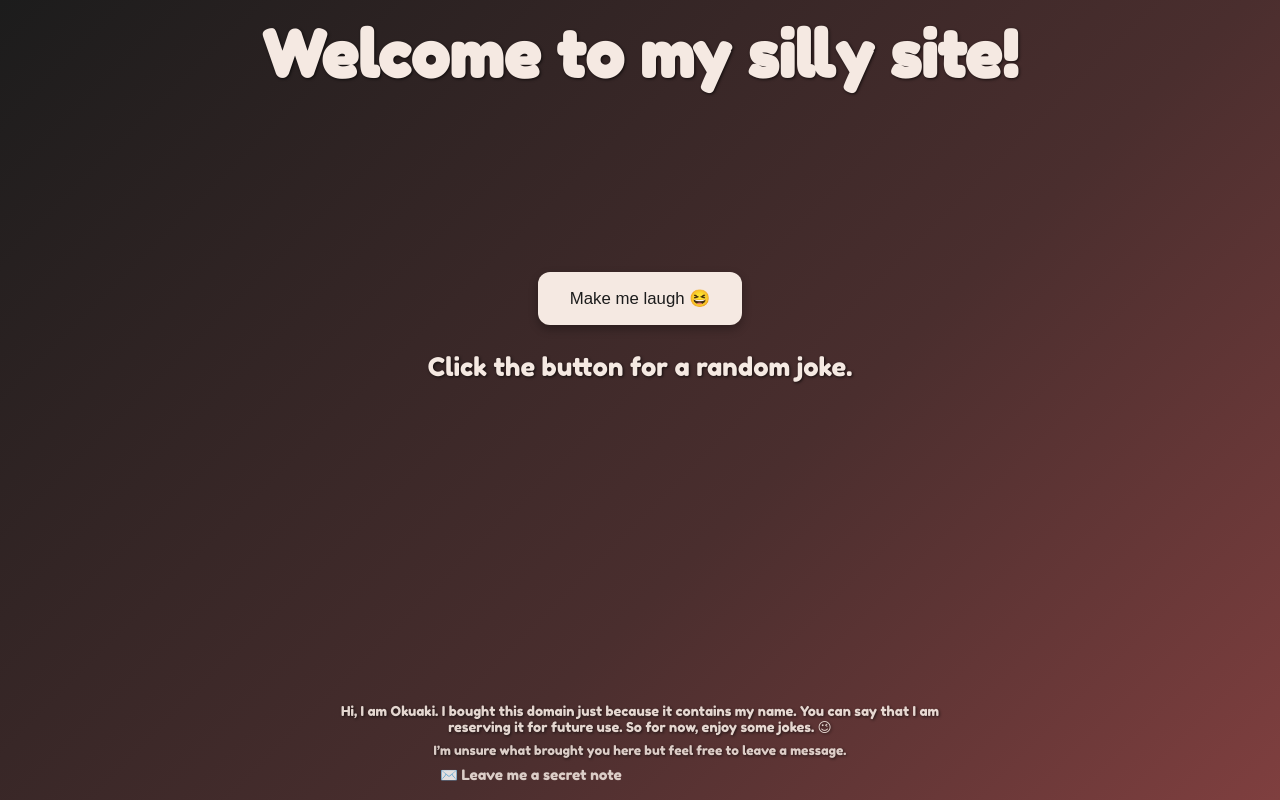
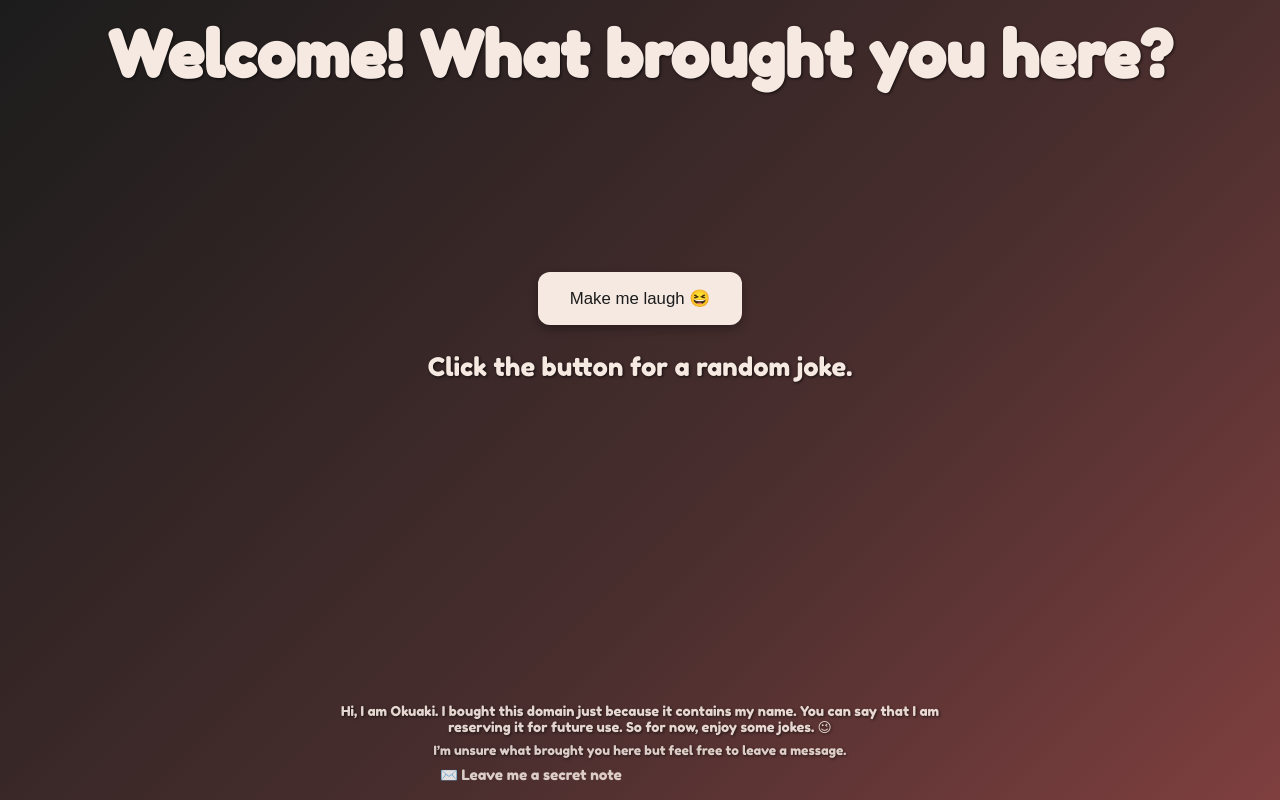
Before and after one commit to kojinism/okuaki.net, a plain HTML site: page index.html in a window 1280 px wide. Drawn offline with Linux system fonts and the light colour scheme.

Commit message:
Update index.html

```diff
--- a/index.html
+++ b/index.html
@@ -119,7 +119,7 @@
 <body>
   <header>
     <br>
-    <h1>Welcome to my silly site!</h1>
+    <h1>Welcome! What brought you here?</h1>
   </header>
   <main>
     <button id="laughBtn">Make me laugh 😆</button>
```
